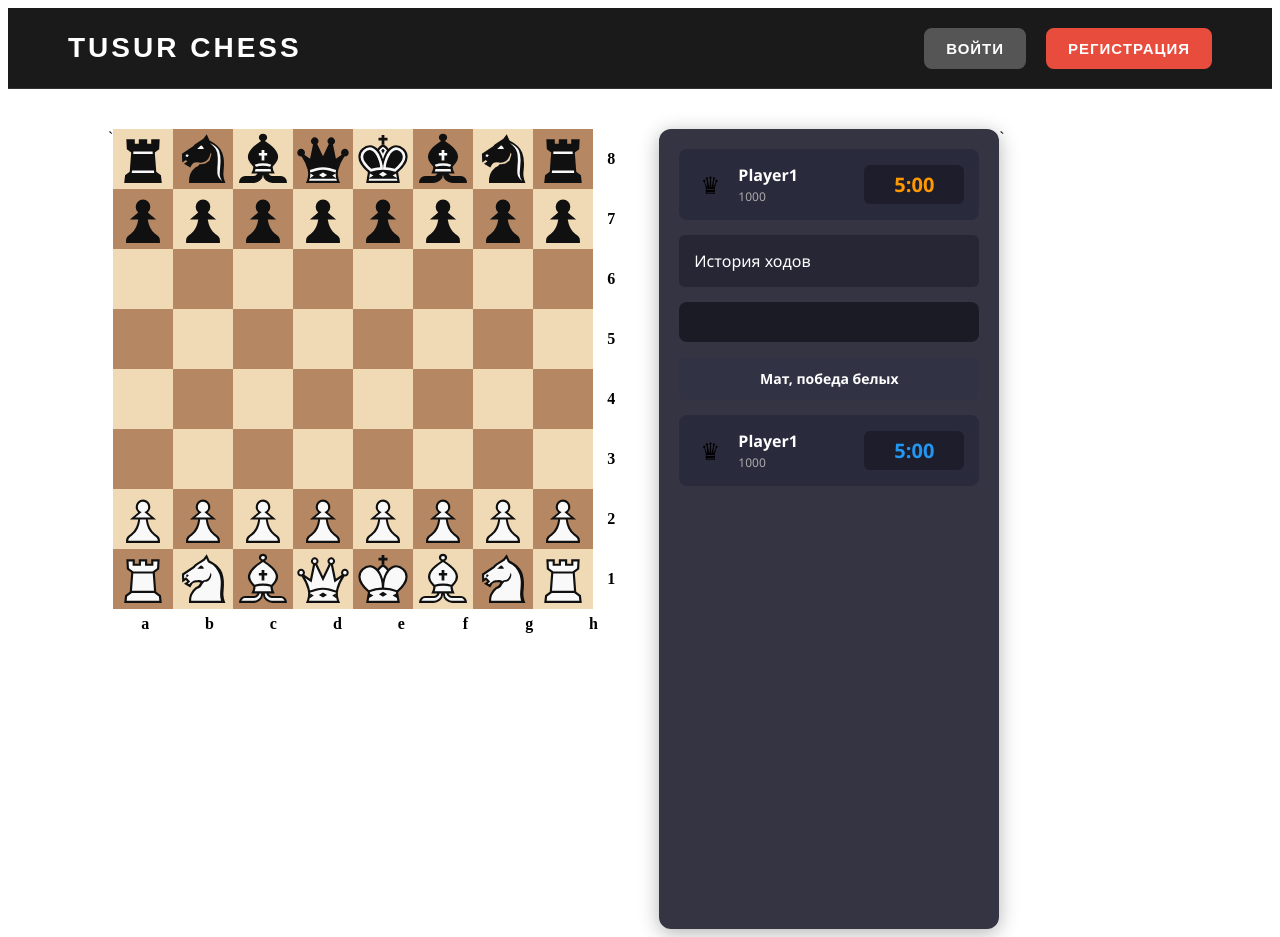
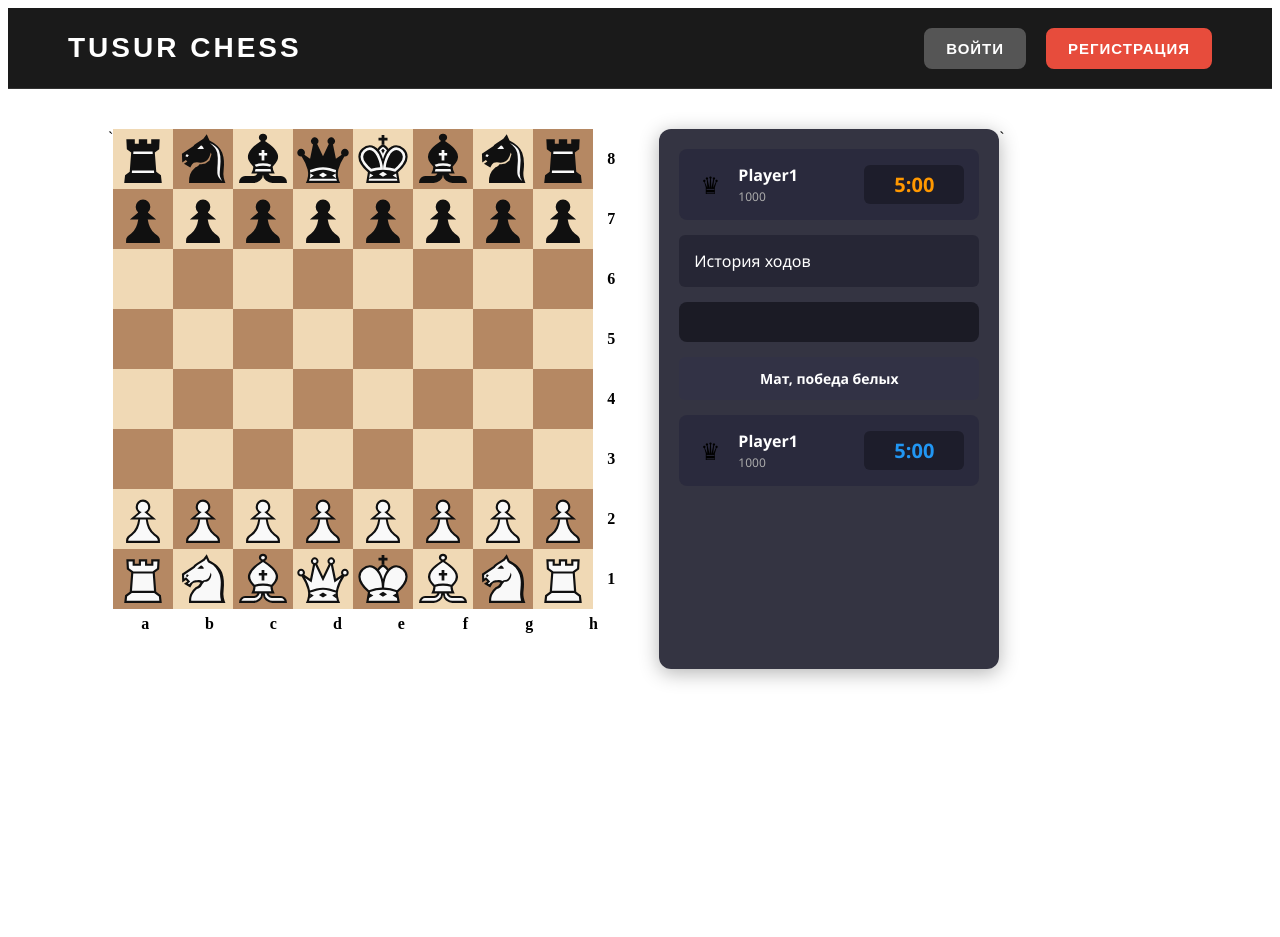
Before and after one commit to DmitryPetrakevich/chess-platform, a Vue app: page / in a window 1280 px wide. Built offline with nearby package versions, Linux system fonts and the light colour scheme.

Commit message:
исправил баг перемещения фигур (двойной ход)

```diff
--- a/src/components/ChessBoard.vue
+++ b/src/components/ChessBoard.vue
@@ -208,6 +208,10 @@ function onDrop(to, event) {
   }
 
   game.makeMove(from, to);
+
+  selectedSquare.value = null;
+  highlightedSquares.value.clear();
+
   draggedFrom.value = null;
 }
 </script>
--- a/src/components/ChessClock.vue
+++ b/src/components/ChessClock.vue
@@ -47,6 +47,7 @@ const gameStore = useGameStore();
 <style scoped>
 .chess-timer {
   width: 300px;
+  height: 500px;
   background: rgba(30, 30, 46, 0.9);
   border-radius: 12px;
   padding: 20px;
```
